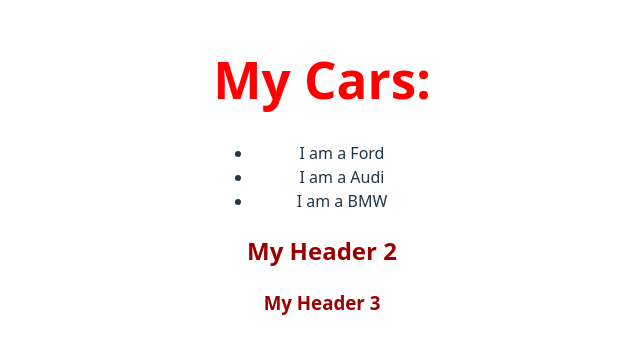
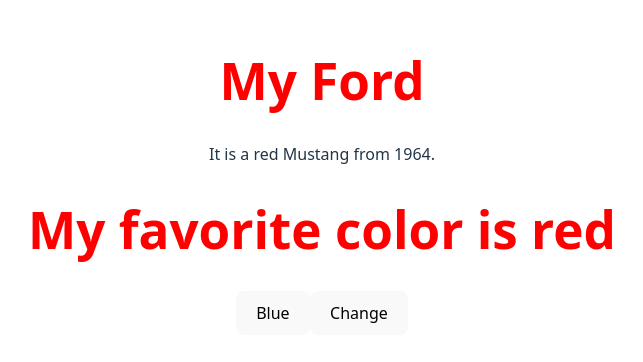
Before and after one commit to Ebubekir42/ReactTutorial, a React (Vite) app: page / in a window 1280 px wide. Shown: the part 224-586 px from the top of the page, without its empty margins (318-961 px from the left). Built offline with nearby package versions, Linux system fonts and the light colour scheme.

Commit message:
useState

```diff
--- /dev/null
+++ b/src/FavoriteColor.jsx
@@ -0,0 +1,25 @@
+import { useState } from "react";
+
+const FavoriteColor = () => {
+    const [color, setColor] = useState("red");
+    const [car, setCar] = useState({
+        brand: "Ford",
+        model: "Mustang",
+        year: "1964",
+        color: "red"
+    });
+    console.log("test");
+    return (
+        <>
+            <h1>My {car.brand}</h1>
+            <p>
+                It is a {car.color} {car.model} from {car.year}.
+            </p>
+            <h1>My favorite color is {color}</h1>
+            <button onClick={() => setColor("blue")}>Blue</button>
+            <button onClick={() => setCar(prev => ({ ...prev, color: "gray" }))}>Change</button>
+        </>
+    )
+}
+
+export default FavoriteColor;
--- a/src/main.jsx
+++ b/src/main.jsx
@@ -15,6 +15,7 @@
 import App3 from './Fruit.jsx';
 import { PrimaryButton, SuccessButton, GlobalStyle, Button } from './Button.jsx';
 import { BrowserRouter, Link, Navigate, NavLink, Outlet, Route, Routes, useParams } from 'react-router-dom';
+import FavoriteColor from './FavoriteColor.jsx';
 
 
 const myelement = (
@@ -289,11 +290,12 @@
   //   <Greeting3 name={"John"} />
   //   <GreetingWithBorder name={"Jane"} />
   // </>
-  <>
-    <MyCar />
-    <h2>My Header 2</h2>
-    <h3>My Header 3</h3>
-  </>
+  // <>
+  //   <MyCar />
+  //   <h2>My Header 2</h2>
+  //   <h3>My Header 3</h3>
+  // </>
+  <FavoriteColor />
   // <StrictMode>
   //   <App />
   // </StrictMode>,
```
